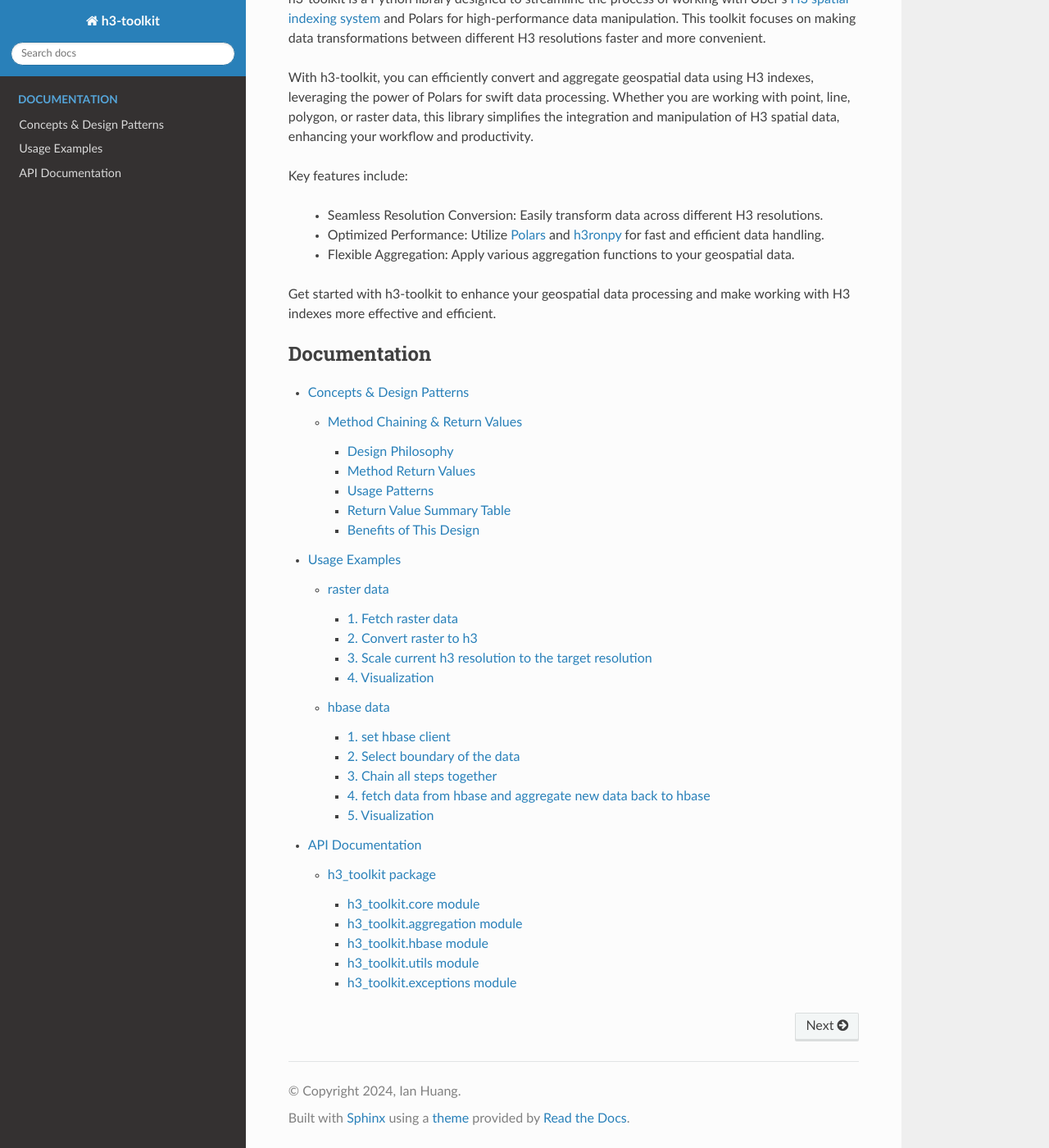
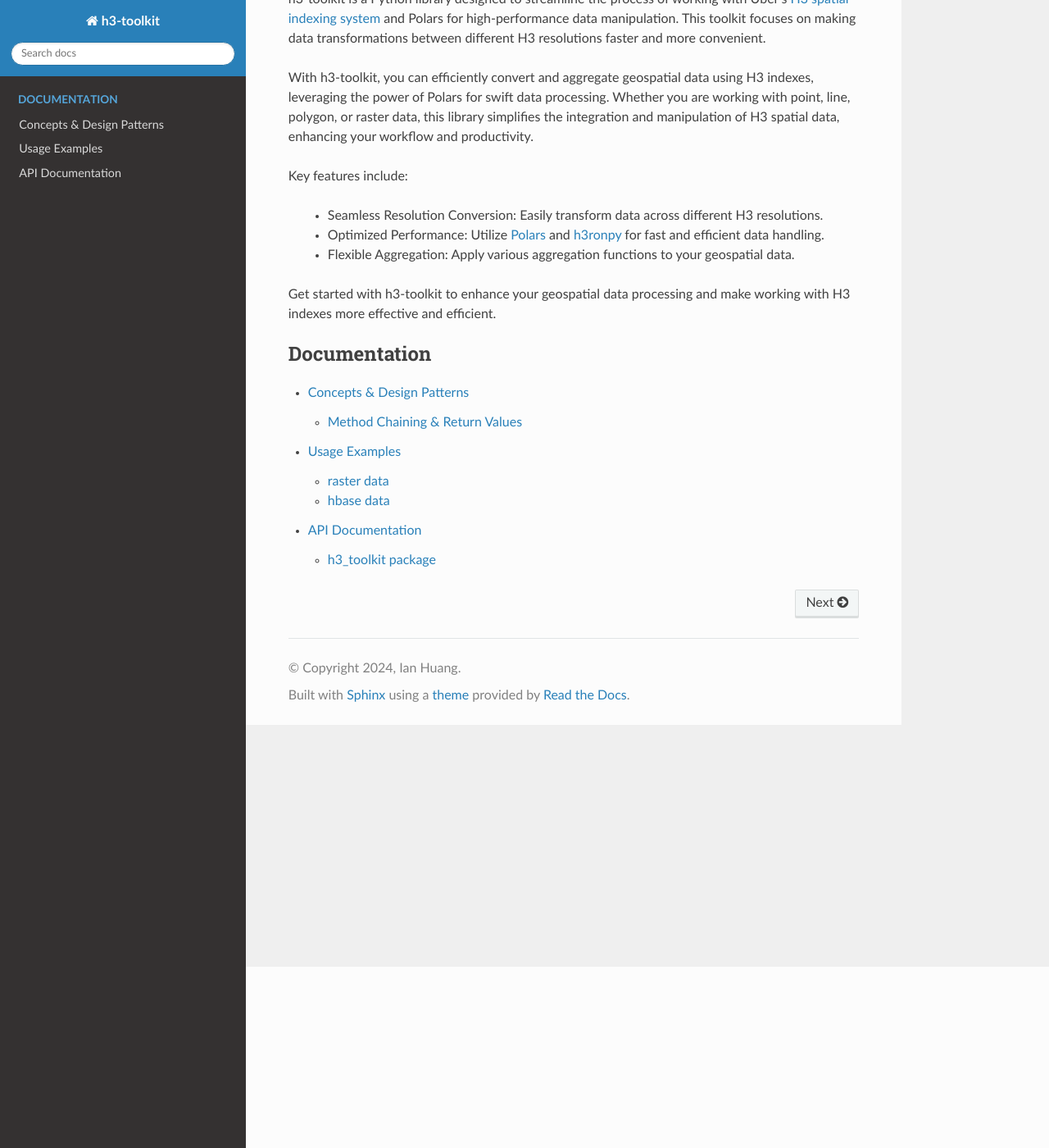
Before and after one commit to CityScience-TaipeiTech/h3_aggregation, a Sphinx documentation site: the page built from docs/source/index.rst, in a window 1280 px wide and 1400 px high, scrolled down 221 px. Shown: the whole window at 82% size. Built offline with Sphinx 7.4.7 and the Read the Docs theme 3.1.0, drawn with Linux system fonts in a browser that asks for light colours.

Commit message:
docs: fix navigation sidebar ordering and toctree structure
- Changed toctree references from 'path/index' to 'path' format
- Added :titlesonly: option for cleaner main toctree
- Fixed documentation hierarchy so sidebar appears consistently
- Ensures proper navigation between Concepts, Usage, and API sections

```diff
--- a/docs/source/concepts/index.rst
+++ b/docs/source/concepts/index.rst
@@ -3,6 +3,8 @@ Concepts & Design Patterns
 
 This section explains the core concepts and design patterns used in h3-toolkit.
 
+Before diving into usage examples, understand how the toolkit is designed to work and why certain patterns are recommended.
+
 .. toctree::
    :maxdepth: 2
 
--- a/docs/source/index.rst
+++ b/docs/source/index.rst
@@ -27,9 +27,10 @@ Get started with h3-toolkit to enhance your geospatial data processing and make
 .. toctree::
    :maxdepth: 3
    :caption: Documentation
+   :titlesonly:
 
-   Concepts & Design Patterns <concepts/index>
-   Usage Examples <usage/index>
-   API Documentation <api/modules>
+   concepts/index
+   usage/index
+   api/modules
 
 .. Installation <>
```
